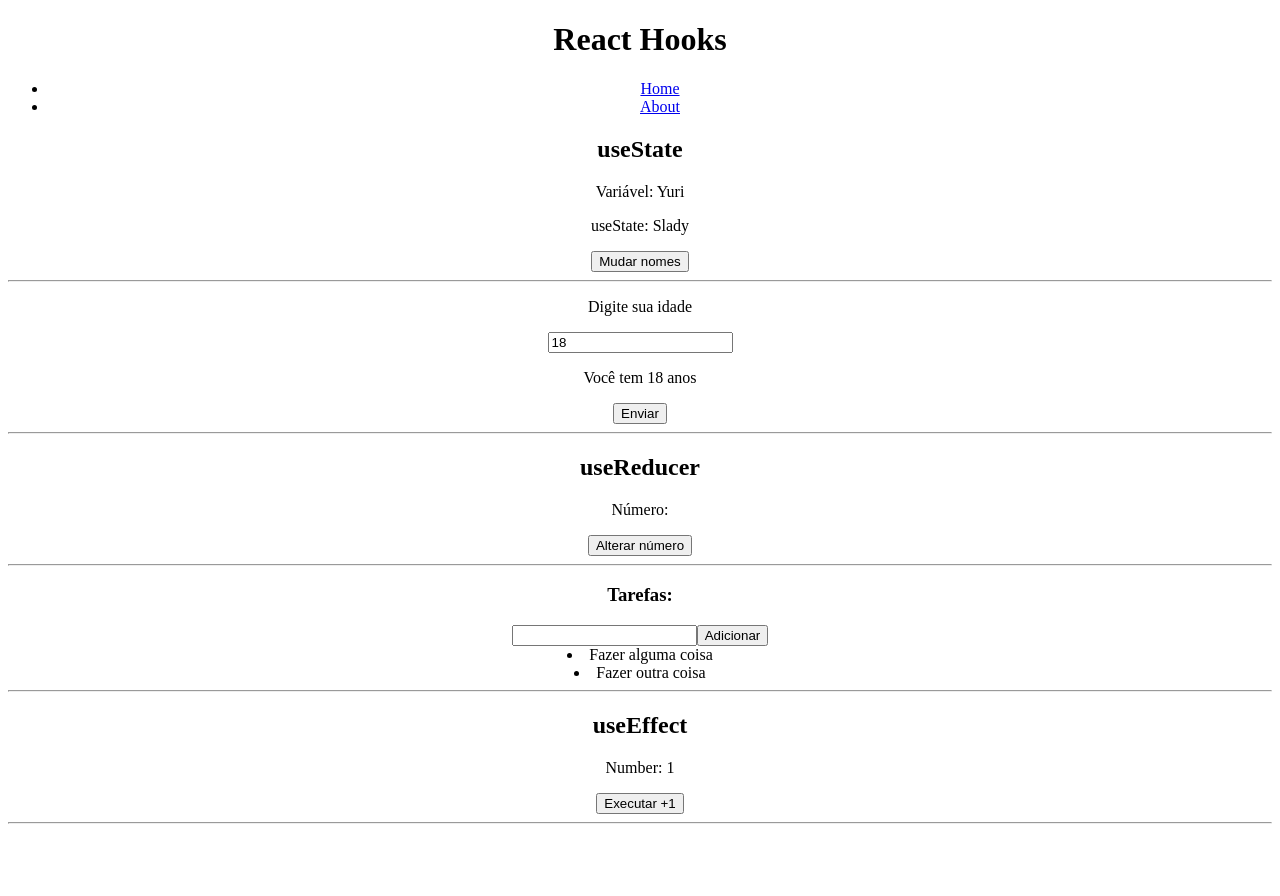
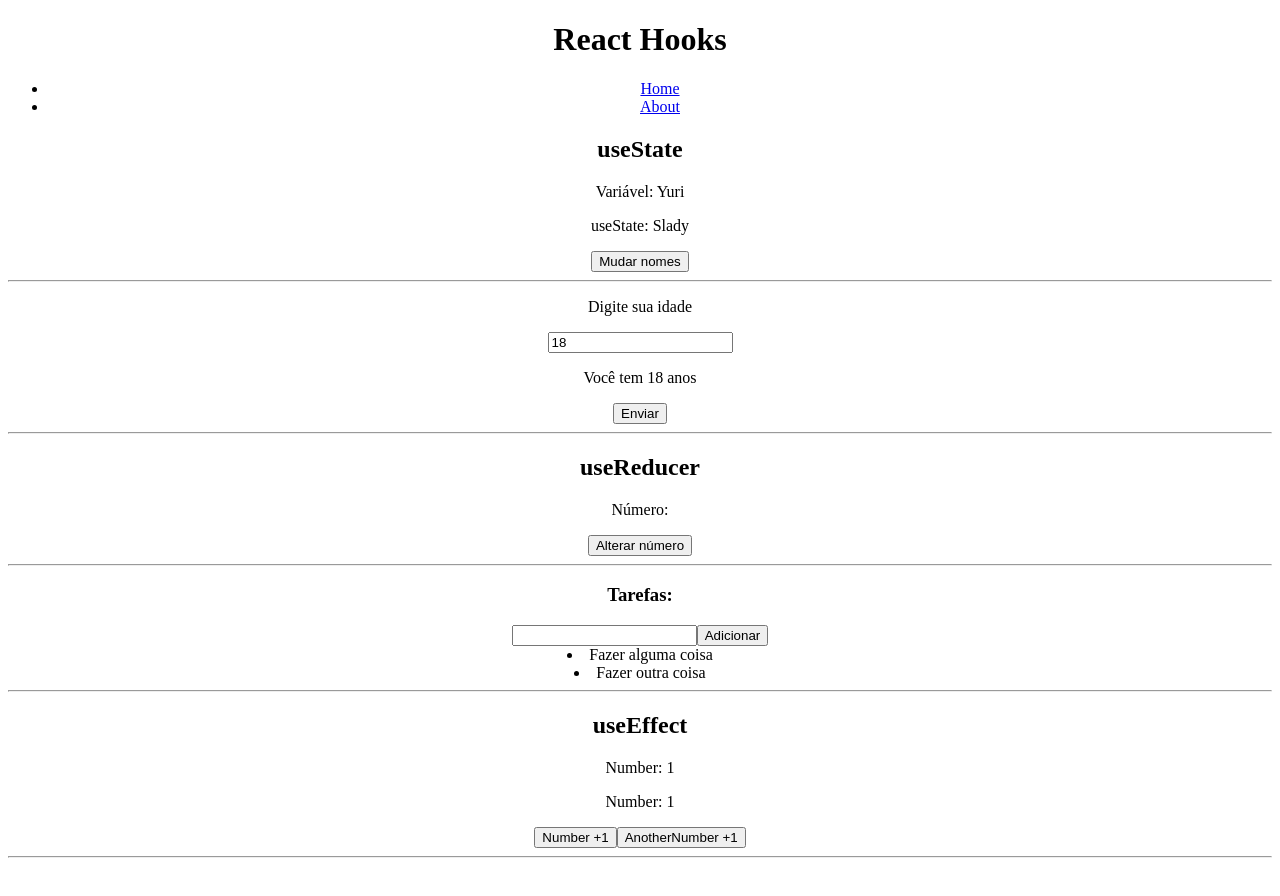
Before and after one commit to YuriCF1/Proj.Study-React-11, a React (Create React App) app in the folder reacthooks/: page / in a window 1280 px wide. Shown: the top 896 px of the page. Built offline with nearby package versions, Linux system fonts and the light colour scheme.

Commit message:
useEffect with dependency on array

```diff
--- a/reacthooks/src/Components/HookUseEffect.js
+++ b/reacthooks/src/Components/HookUseEffect.js
@@ -3,7 +3,7 @@ import React, { useEffect, useState } from "react";
 const HookUseEffect = () => {
   // 5 - useEffect sem dependências
   useEffect(() => {
-    console.log("Estou sendo executado");
+    console.log("Sou executado toda vez que um componente renderiza");
   }); // Sem array = Toda vez que o componente for executado
 
   const [number, setNumber] = useState(1);
@@ -14,14 +14,31 @@ const HookUseEffect = () => {
 
   // 5 - useEffect com dependências vazia
   useEffect(() => {
-    console.log("Serei executado, apena uma vez");
+    console.log("Serei executado, apena uma vez. Quando a página carregar");
   }, []); // Com array = toda vez que a página carrega. Ex: Trazer dados do banco
+
+  // 6 - Item com array de dependências
+  const [anotherNumber, setAnotherNumber] = useState(0);
+
+  useEffect(() => {
+    if (anotherNumber > 0) { //Valindando caso o dado não exista ainda
+      console.log("Another number mudou. Agora é: ", anotherNumber);
+    }
+  }, [anotherNumber]);
 
   return (
     <div>
       <h2>useEffect</h2>
       <p>Number: {number}</p>
-      <button onClick={changeNumber}>Executar +1</button>
+      <p>Number: {number}</p>
+      <button onClick={changeNumber}>Number +1</button>
+      <button
+        onClick={() => {
+          setAnotherNumber(anotherNumber + 1);
+        }}
+      >
+        AnotherNumber +1
+      </button>
       <hr />
     </div>
   );
```
